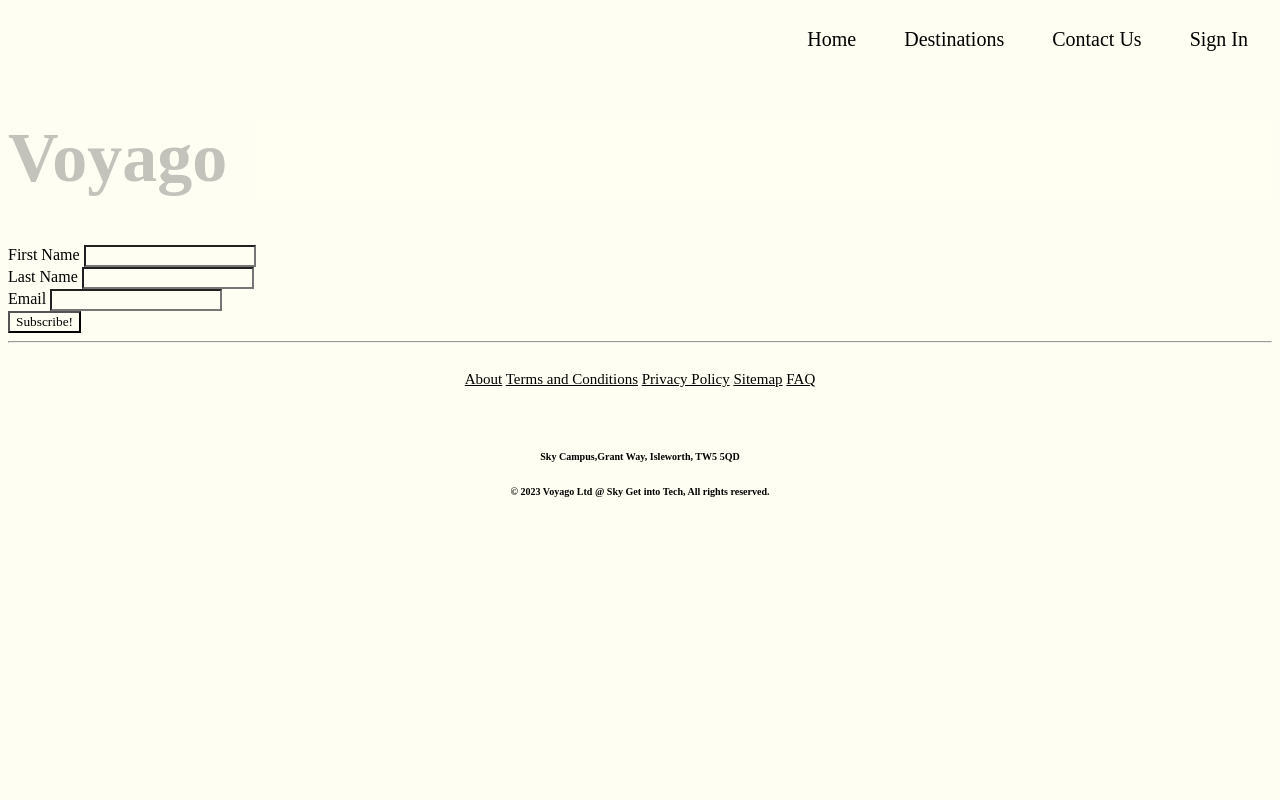
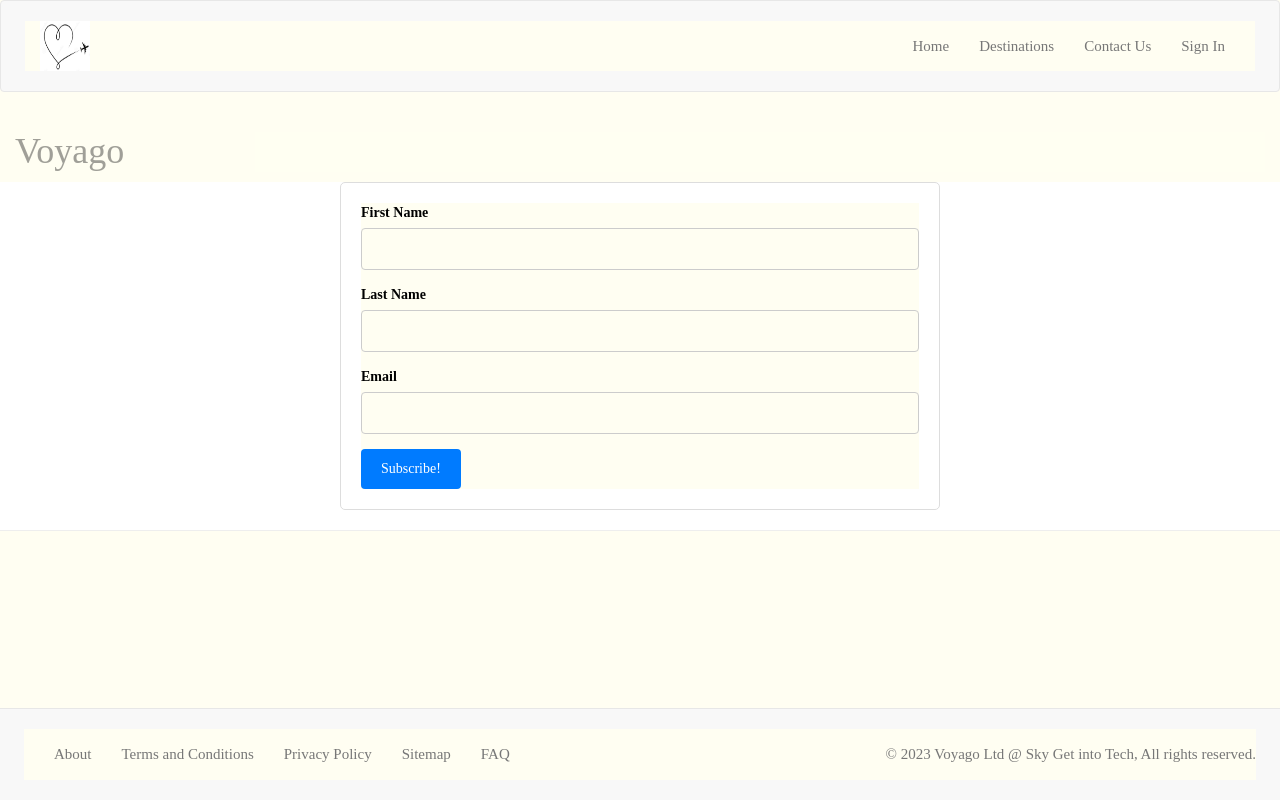
Before and after one commit to Salma394/Voyago, a Flask app: page /marketing in a window 1280 px wide. Run offline with Flask 3, Linux system fonts and the light colour scheme; some libraries are stand-ins or nearby versions.

Commit message:
slight changes

```diff
--- a/app.py
+++ b/app.py
@@ -6,4 +6,4 @@ app.config['SECRET_KEY'] = 'YOUR_SECRET_KEY'
 
 
 if __name__ == "__main__":
-    app.run(debug=True)
+    app.run(debug=True,port=5003)
--- a/application/forms.py
+++ b/application/forms.py
@@ -24,3 +24,6 @@ class LoginForm(FlaskForm):
     email = StringField('Email')
     password = PasswordField('Password')
     login = SubmitField('Log In')
+
+class LogOutForm(FlaskForm):
+    submit = SubmitField('Log Out')
--- a/application/routes.py
+++ b/application/routes.py
@@ -5,7 +5,7 @@ from application.forms import RegisterForm
 from application.forms import LoginForm
 from application.data_provider_service import DataProviderService
 DATA_PROVIDER = DataProviderService()
-
+from passlib.hash import sha256_crypt
 @app.route('/home',methods=['GET'])
 def home():
     return render_template('home.html')
@@ -18,26 +18,20 @@ def destinations():
 def contact():
     return render_template('contact.html')
 
-@app.route('/login',methods=['GET','POST'])
+@app.route('/login', methods=['GET', 'POST'])
 def login():
-
-        message = ""
-
-        form = LoginForm()
-
-        if request.method == 'POST' and 'email'in request.form and 'password' in request.form:
-            email = form.email.data
-            password = form.password.data
-
-            if (email,password) == 'email' in request.form and 'password' in request.form:
-
-                return render_template('success.html',form=form, message="Thank you for logging in!")
-
+    error = ""
+    form = LoginForm()
+    if form.validate_on_submit():
+        email = form.email.data
+        password = form.password.data
+        if user_authentication.login(email, password):
+            session['user_id'] = user_authentication.get_user_id(email)
+            session['user_name'] = user_authentication.get_user_name(email)
+            return redirect(url_for('profile'))
         else:
-
-              message = 'Please try again!'
-
-        return render_template('login.html', title="Logged In", form=form, message=message)
+            error = 'Invalid email or password'
+    return render_template('login.html', form=form, error=error)
 
 
 @app.route('/register',methods=['GET','POST'])
@@ -50,7 +44,7 @@ def register():
         first_name = form.first_name.data
         last_name = form.last_name.data
         email = form.email.data
-        password = form.password
+        password = sha256_crypt.encrypt(form.password.data)
 
         if len(first_name) == 0:
             error = 'First name cannot be blank!'
--- a/application/static/styles.css
+++ b/application/static/styles.css
@@ -69,7 +69,13 @@ h1{
   }
 
 .firstpic{
-      border-radius: 75%
+      border-radius: 60px
+      width: auto;
+      height:400px;
+      position: relative;
+      left:50%;
+      top:10px
+
 
   }
 
@@ -143,7 +149,78 @@ font-size: 25px;
 font-size: 20px;
 }
 
-.loginform{
+.navbar-nav {
+  float: right;
+}
 
+@media (max-width: 767px) {
+  .navbar-nav {
+    float: none;
+  }
+}
 
+body {
+  margin: 0;
+  padding: 0;
 }
+
+.navbar {
+  margin: 0;
+}
+
+.navbar-nav {
+  margin: 0;
+}
+
+.container-fluid {
+  padding: 0;
+}
+
+.container {
+  background-color: #FFFEF2;
+}
+
+.form-container {
+    background-color: #fff;
+    border: 1px solid #ddd;
+    border-radius: 5px;
+    padding: 20px;
+    max-width: 600px;
+    margin: 0 auto;
+  }
+
+  .form-group {
+    margin-bottom: 10px;
+  }
+
+  label {
+    display: inline-block;
+    margin-bottom: 5px;
+    font-weight: bold;
+  }
+
+  input[type="text"],
+  input[type="email"] {
+    width: 100%;
+    padding: 10px;
+    border: 1px solid #ccc;
+    border-radius: 4px;
+    box-sizing: border-box;
+  }
+
+  input[type="checkbox"] {
+    margin-right: 5px;
+  }
+
+  button[type="submit"] {
+    background-color: #007bff;
+    color: #fff;
+    border: none;
+    padding: 10px 20px;
+    border-radius: 4px;
+    cursor: pointer;
+  }
+
+  button[type="submit"]:hover {
+    background-color: #0069d9;
+  }
--- a/application/templates/home.html
+++ b/application/templates/home.html
@@ -36,10 +36,10 @@
 </header>
 <body>
 
-<div class = "firstpic">
+
 <!--    <img id="pic1" style="float: right; margin: 45px 45px 40px 30px; width: 400px; " src="{{url_for('static', filename='Ocean.jpeg')}}"/>-->
 <!--    </div>-->
-    <div>
+
         <img id= "pic2" class = "firstpic" src="{{url_for('static', filename='Ocean.jpeg')}}"/>
 
         <div class = "tagline">
--- a/application/templates/layout.html
+++ b/application/templates/layout.html
@@ -4,53 +4,70 @@
     <meta charset="UTF-8">
     <title>{{Title}}</title>
     <meta charset="UTF-8">
-    <meta http-equiv="X-UA-Compatible" content="IE=edge">
     <meta name="viewport" content="width=device-width, initial-scale=1.0">
     <link rel="icon" href="Images/Heart.png">
     <link rel="stylesheet" href="{{url_for('static',filename = 'styles.css')}}"/>
     <link rel= "stylesheet" type= "text/css" href= "{{ url_for('static',filename='styles.css')}}"/>
+    <!-- navbar -->
+    <link rel="stylesheet" href="https://maxcdn.bootstrapcdn.com/bootstrap/3.3.7/css/bootstrap.min.css">
 </head>
 <body>
 <header>
-
-    <div class= "topnav" id="home">
-                <nav>
-                    <a href="{{url_for('login')}}">Sign In</a>
-                    <a href="{{ url_for('contact')}}">Contact Us</a>
-                    <a href="{{ url_for('destinations') }}">Destinations</a>
-                    <a href="{{ url_for('home') }}">Home</a>
-
-
-
-
+    <nav class="navbar navbar-default">
+        <div class="container-fluid">
+            <div class="navbar-header">
+                <button type="button" class="navbar-toggle collapsed" data-toggle="collapse" data-target="#myNavbar">
+                    <span class="sr-only">Toggle navigation</span>
+                    <span class="icon-bar"></span>
+                    <span class="icon-bar"></span>
+                    <span class="icon-bar"></span>
+                </button>
+                <a href="{{url_for('home')}}"><img src="static/Heart.png" width="50" height="50"></a>
+            </div>
+            <div class="collapse navbar-collapse" id="myNavbar">
+                <ul class="nav navbar-nav navbar-right">
+                    <li><a href="{{url_for('home')}}">Home</a></li>
+                    <li><a href="{{url_for('destinations')}}">Destinations</a></li>
+                    <li><a href="{{url_for('contact')}}">Contact Us</a></li>
+                    <li><a href="{{url_for('login')}}">Sign In</a></li>
+                </ul>
+            </div>
+        </div>
     </nav>
-</div>
+    <div class="container-fluid">
+        <div class="row">
+            <div class="col-xs-12">
                 <div class="title">
                     <h1>Voyago</h1>
+                </div>
+            </div>
         </div>
     </div>
 </header>
 
 {% block main_content %}{% endblock %}
 
+<hr>
 
-<hr>
 <footer>
-
-      <div class="navbar">
-        <a href="#about" class="active">About</a>
-        <a href="terms.html">Terms and Conditions</a>
-        <a href="privacy.html">Privacy Policy</a>
-        <a href="sitemap">Sitemap</a>
-        <a href="#FAQ">FAQ</a>
+    <nav class="navbar navbar-default navbar-fixed-bottom">
+        <div class="container-fluid">
+            <ul class="nav navbar-nav">
+                <li><a href="#about" class="active">About</a></li>
+                <li><a href="terms.html">Terms and Conditions</a></li>
+                <li><a href="privacy.html">Privacy Policy</a></li>
+                <li><a href="sitemap">Sitemap</a></li>
+                <li><a href="#FAQ">FAQ</a></li>
+            </ul>
+            <p class="navbar-text navbar-right">&copy; 2023 Voyago Ltd @ Sky Get into Tech, All rights reserved.</p>
         </div>
-      <div class = "fineprint">
-        <h6>Sky Campus,Grant Way, Isleworth, TW5 5QD</h6>
-        <H6>&copy; 2023 Voyago Ltd @ Sky Get into Tech, All rights reserved.</H6>
-      </div>
-
+    </nav>
 </footer>
 
+<!-- jQuery (necessary for Bootstrap's JavaScript plugins) -->
+<script src="https://ajax.googleapis.com/ajax/libs/jquery/1.12.4/jquery.min.js"></script>
+<!-- Include all compiled plugins (below), or include individual files as needed -->
+<script src="https://maxcdn.bootstrapcdn.com/bootstrap/3.3.7/js/bootstrap.min.js"></script>
+
 </body>
-
 </html>
--- a/application/templates/marketing.html
+++ b/application/templates/marketing.html
@@ -1,18 +1,21 @@
 {% extends "layout.html" %}
+
 {% block main_content %}
-<div class = "form">
-        <form method="POST">
+<div class="form-container">
+  <form method="POST">
+    <div class="form-group">
+      {{ form.first_name.label }} {{ form.first_name }}
+    </div>
+    <div class="form-group">
+      {{ form.last_name.label }} {{ form.last_name }}
+    </div>
+    <div class="form-group">
+      {{ form.email.label }} {{ form.email }}
+    </div>
+  <button type="submit" class="btn btn-primary">Subscribe!</button>
 
 
-           {{ form.first_name.label }} {{ form.first_name }}
-            <br>
-            {{ form.last_name.label }} {{ form.last_name }}
-            <br>
-             {{ form.email.label }} {{ form.email }}
-            <br>
-            {{ form.subscribe }}
 
-    </form>
-     </div>
-
+  </form>
+</div>
 {% endblock %}
--- a/application/templates/profile.html
+++ b/application/templates/profile.html
@@ -1,6 +1,6 @@
 {% extends "layout.html" %}
 {% block main_content %}
 
-<p>profile</p>
-
+<h2>Profile</h2>
+<p>Welcoem to your saved trips!</p>
 {% endblock %}
```
Also changed, not shown: application/data_provider_service.py (+19 -10 lines). Lines whose indentation alone changed are shown as unchanged.
